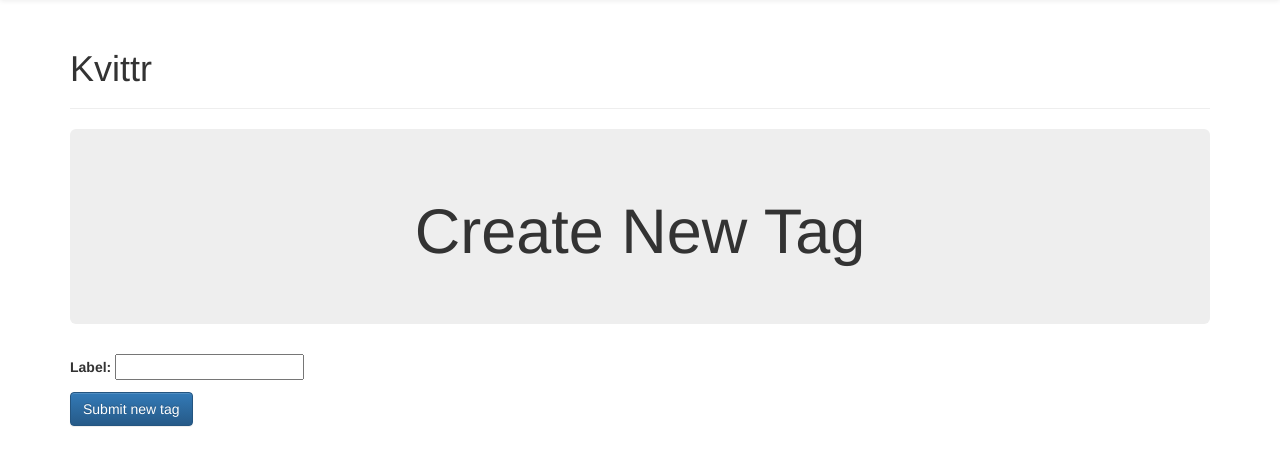
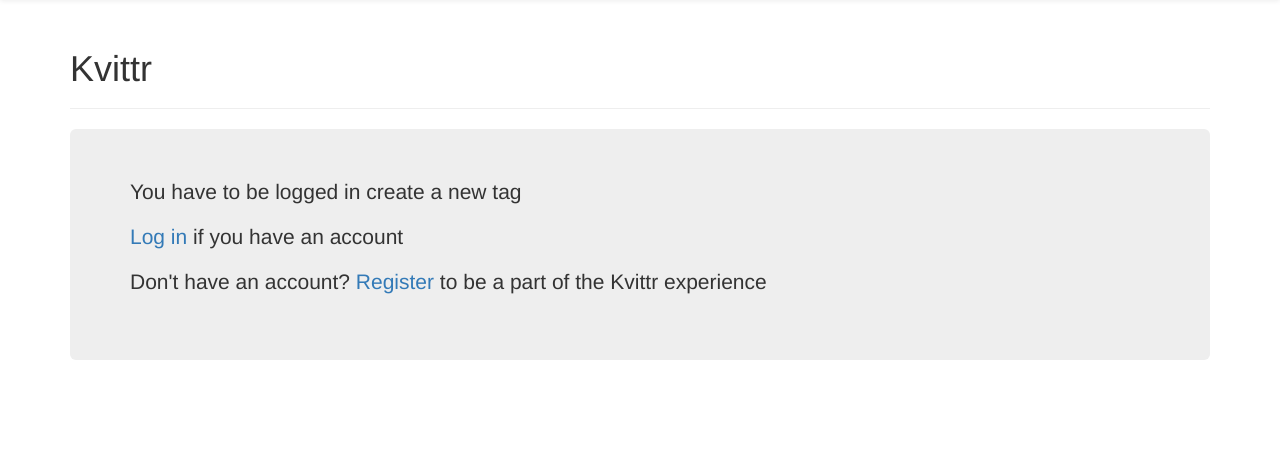
Before and after one commit to jimma1/harvsterOfNotes, a Django app: page /notes/addtag/ in a window 1280 px wide. Shown: the part 51-517 px from the top of the page. Run offline with Django 3.2, Linux system fonts and the light colour scheme; some libraries are stand-ins or nearby versions.

Commit message:
Only logged in user access html page for adding tags

```diff
--- a/kvittr/templates/notes/addtag.html
+++ b/kvittr/templates/notes/addtag.html
@@ -1,10 +1,10 @@
 {% extends 'base.html' %}
 {% block pagecontent %}
 
+{% if user.is_authenticated %}
 	<div class="jumbotron">
 		<h1 align="center">Create New Tag</h1>
 	</div>
-
 	<div class="row">
 		<div class="col-sm-12">
 			<form action="" method="POST">{% csrf_token %}
@@ -13,5 +13,16 @@
 			</form>
 		</div><!-- end col-->
 	</div><!-- end row-->
+{% else %}
+	<div class="jumbotron">
+		<p>You have to be logged in create a new tag</p>
+		<p>
+			<a href="{% url 'useraccounts:login' %}">Log in</a> if you have an account
+		</p>
+		<p>
+			Don't have an account?<a href="{% url 'useraccounts:register' %}"> Register</a> to be a part of the Kvittr experience
+		</p>
+	</div>
+{% endif %}
 
 {% endblock pagecontent %}
```
Also changed, not shown: kvittr/db.sqlite3. Lines whose indentation alone changed are shown as unchanged.
